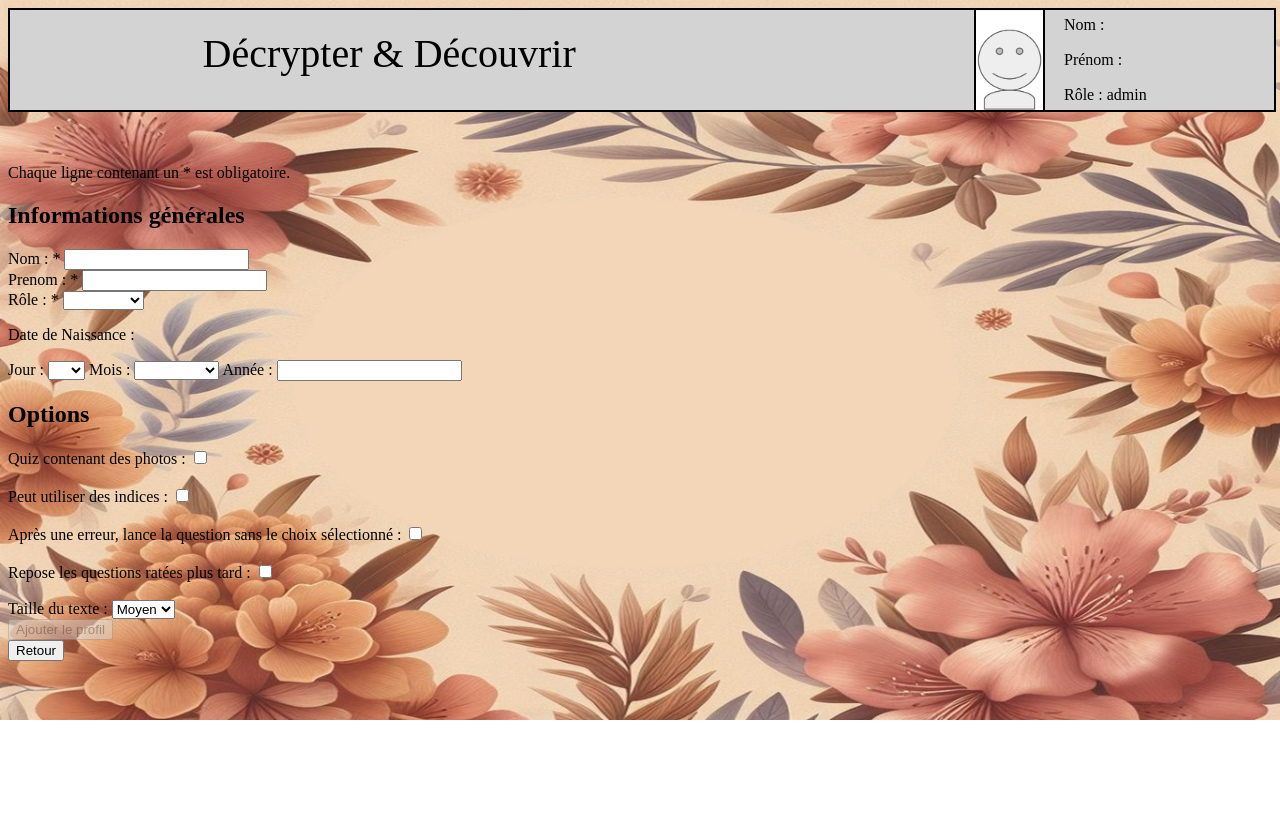
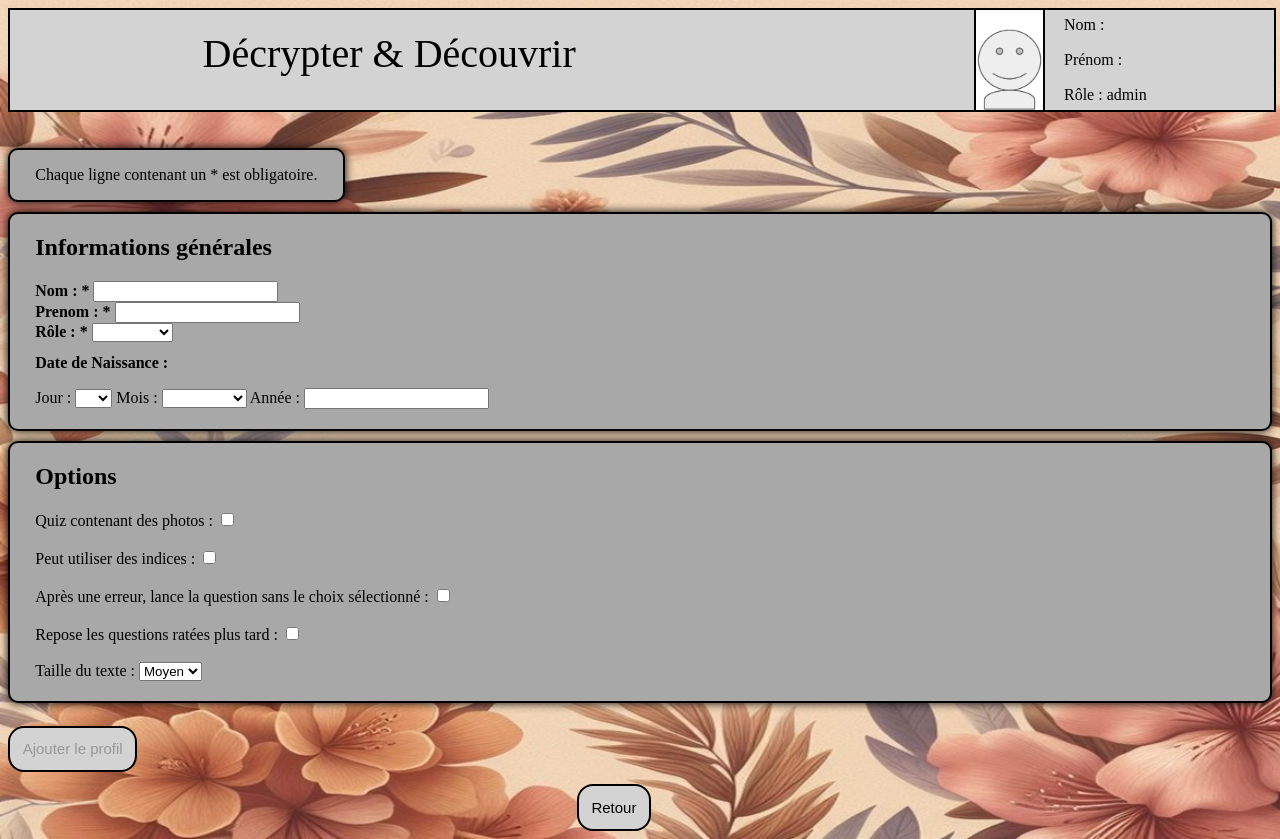
Before and after one commit to 2019-2020-ps6/2023-2024-ps6-dndeveloppers, an Angular app in the folder front-end/: page /home/listProfil in a window 1280 px wide. Both pictures are taken after a click on the button "Ajouter un profil". Before the commit the page ends 800 px from the top, so only its background shows below. Built offline with nearby package versions, Linux system fonts and the light colour scheme.

Commit message:
#63 mise en place DA création et modification profil

```diff
--- a/front-end/src/app/Profil/createProfil/createProfil.component.html
+++ b/front-end/src/app/Profil/createProfil/createProfil.component.html
@@ -1,24 +1,28 @@
 <app-header></app-header><br/><br/>
+<section class="Topbox">
     <p> Chaque ligne contenant un * est obligatoire.</p>
+</section>
+
 <form class="profil-form" [formGroup]="profilForm">
     <!--      Infos générales     -->
+    <section class="box">
         <h2> Informations générales </h2>
         <section id="infomationGenerales">
-            <label for="nom">Nom : *
+                <label class="linom" for="nom">Nom : *
                     <input class="input-custom" type="text" id="nom" [formControlName]="'nom'" required>
                 </label><br/>
 
-            <label for="prenom">Prenom : *
+                <label class="liprenom" for="prenom">Prenom : *
                     <input class="input-custom" type="text" id="prenom" [formControlName]="'prenom'" required>
                 </label><br/>
 
-            <label for="role">Rôle : *
+                <label class="lirole" for="role">Rôle : *
                     <select name="input-custom" id="role" [formControlName]="'role'" required>
                         <option *ngFor="let currentRole of RoleList" [value]="currentRole">{{currentRole}}</option>
                     </select>
                 </label><br/>
 
-            <p>Date de Naissance :</p>
+                <p class="liage">Date de Naissance :</p>
                 <label for="jour"> Jour :
                     <select name="input-custom" id="jour" [formControlName]="'jour'">
                         <option *ngFor="let currentDay of DayList" [value]="currentDay">{{currentDay}}</option>
@@ -33,8 +37,11 @@
                     <input class="input-custom" type="number" id="annee" [formControlName]="'annee'">
                 </label>
         </section>
+    </section>
 
     <!--      Options     -->
+
+    <section class="box">
         <h2> Options </h2>
         <section id="option">
             <label for="optionPhoto">Quiz contenant des photos :
@@ -57,7 +64,8 @@
                 </select>
             </label>
         </section>
+    </section>
 
-    <button type="submit" (click)="addProfil()" [disabled]="!profilForm.valid">Ajouter le profil </button>
+    <button class="valider" type="submit" (click)="addProfil()" [disabled]="!profilForm.valid">Ajouter le profil </button>
 </form>
-<button type="submit" (click)="return()">Retour</button>
+<button class="retourBouton" type="submit" (click)="return()">Retour</button>
--- a/front-end/src/app/Profil/createProfil/createProfil.component.scss
+++ b/front-end/src/app/Profil/createProfil/createProfil.component.scss
@@ -0,0 +1,107 @@
+
+.linom{
+    margin-top: 1%;
+    font-weight: bold;
+}
+
+.liprenom{
+    margin-top: 1%;
+    font-weight: bold;
+
+}
+
+.liage{
+    margin-top: 1%;
+    font-weight: bold;
+}
+
+.lirole{
+    margin-top: 1%;
+    font-weight: bold;
+}
+
+.titreSection{
+    font-weight: bold;
+}
+
+.box{
+    background-color: rgb(168, 168, 168);
+    border: 2px black solid;
+    padding-bottom: 20px;
+    margin-bottom: 10px;
+    border-radius: 10px;
+    position: relative;
+    box-shadow: 0px 0px 10px rgba(0, 0, 0, 1);
+    padding-left: 2%;
+}
+
+
+.jour, .mois, .annee{
+    margin-right: 10px;
+}
+
+.jour, #name, #Prenom{
+    margin-left: 10px;
+}
+
+.Sizefont{
+    margin-right: 8px;
+}
+
+.returnButton{
+    display: flex;
+    padding-top: 10px;
+    justify-content: center;
+}
+
+.Topbox{
+    background-color: rgb(168, 168, 168);
+    border: 2px black solid;
+    width: fit-content;
+    margin-bottom: 10px;
+    border-radius: 10px;
+    position: relative;
+    box-shadow: 0px 0px 10px rgba(0, 0, 0, 1);
+    padding-left: 2%;
+    padding-right: 2%;
+}
+
+
+.retourBouton {
+    display: inline-block;
+    text-align: center;
+    font-size: 15px;
+    background-color: lightgrey;
+    border: solid black 2px;
+    border-radius: 1rem;
+    cursor:pointer;
+    margin-top: 1%;
+    margin-left: 45%;
+    padding-left: 1%;
+    padding-right: 1%;
+    padding-top: 1%;
+    padding-bottom: 1%;
+}
+
+.retourBouton:hover {
+    background-color: darkgrey;
+}
+
+.valider {
+    display: inline-block;
+    text-align: center;
+    font-size: 15px;
+    background-color: lightgrey;
+    border: solid black 2px;
+    border-radius: 1rem;
+    cursor:pointer;
+    margin-top: 1%;
+    padding-left: 1%;
+    padding-right: 1%;
+    padding-top: 1%;
+    padding-bottom: 1%;
+}
+
+.valider:hover {
+    background-color: darkgrey;
+}
--- a/front-end/src/app/Profil/editProfil/editProfil.component.html
+++ b/front-end/src/app/Profil/editProfil/editProfil.component.html
@@ -1,7 +1,10 @@
 <app-header></app-header><br/><br/>
+<section class="Topbox">
     <p> Chaque ligne contenant un * est obligatoire.</p>
+</section>
 <form class="profil-form" [formGroup]="profilForm">
     <!--      Infos générales     -->
+    <section class="box">
         <h2> Informations générales </h2>
         <section id="infomationGenerales">
                 <label for="nom">Nom : *
@@ -33,8 +36,9 @@
                     <input class="input-custom" type="number" id="annee" [formControlName]="'annee'">
                 </label>
         </section>
-
+    </section>
     <!--      Options     -->
+    <section class="box">
         <h2> Options </h2>
         <section id="option">
             <label for="optionPhoto">Quiz contenant des photos :
@@ -57,7 +61,7 @@
                 </select>
             </label>
         </section>
-
-    <button type="submit" (click)="updateProfil()" [disabled]="!profilForm.valid">Modifier le profil </button>
+    </section>
+    <button class="valider" type="submit" (click)="updateProfil()" [disabled]="!profilForm.valid">Modifier le profil </button>
 </form>
-<button type="submit" (click)="return()">Retour</button>
+<button class="retourBouton" type="submit" (click)="return()">Retour</button>
--- a/front-end/src/app/Profil/editProfil/editProfil.component.scss
+++ b/front-end/src/app/Profil/editProfil/editProfil.component.scss
@@ -2,7 +2,6 @@
 .linom{
     margin-top: 1%;
     font-weight: bold;
-
 }
 
 .liprenom{
@@ -16,32 +15,15 @@
     font-weight: bold;
 }
 
-.imageP{
-    position: absolute;
-    left:85%;
-    top:3%;
-}
-
-.audioClass, .videoClass, .photoClass, .indiceClass, .lectureAutoClass, .nbReponseClass, .disparitionClass, .reposeClass{
-    margin-left: 10%;
+.lirole{
     margin-top: 1%;
-}
-
-.optionName, .tailleText{
-    margin-left: 2%;
-}
-.tailleText{
-    margin-top: 1%;
-    margin-bottom: 1%;
-}
-
-.tailleText{
     font-weight: bold;
 }
 
 .titreSection{
     font-weight: bold;
 }
+
 .box{
     background-color: rgb(168, 168, 168);
     border: 2px black solid;
@@ -50,18 +32,9 @@
     border-radius: 10px;
     position: relative;
     box-shadow: 0px 0px 10px rgba(0, 0, 0, 1);
+    padding-left: 2%;
 }
 
-#imageProfil{
-    position: absolute;
-    left:94%;
-    top:8%;
-    height: 100px;
-}
-
-#infoPerso{
-    height: 110px;
-}
 
 .jour, .mois, .annee{
     margin-right: 10px;
@@ -75,17 +48,59 @@
     margin-right: 8px;
 }
 
-.boite{
-    background-color: rgb(168, 168, 168);
-    border: 2px black solid;
-    margin-bottom: 10px;
-    border-radius: 10px;
-    position: relative;
-    box-shadow: 0px 0px 10px rgba(0, 0, 0, 1);
-}
-
 .returnButton{
     display: flex;
     padding-top: 10px;
     justify-content: center;
 }
+
+.Topbox{
+    background-color: rgb(168, 168, 168);
+    border: 2px black solid;
+    width: fit-content;
+    margin-bottom: 10px;
+    border-radius: 10px;
+    position: relative;
+    box-shadow: 0px 0px 10px rgba(0, 0, 0, 1);
+    padding-left: 2%;
+    padding-right: 2%;
+}
+
+.retourBouton {
+    display: inline-block;
+    text-align: center;
+    font-size: 15px;
+    background-color: lightgrey;
+    border: solid black 2px;
+    border-radius: 1rem;
+    cursor:pointer;
+    margin-top: 1%;
+    margin-left: 45%;
+    padding-left: 1%;
+    padding-right: 1%;
+    padding-top: 1%;
+    padding-bottom: 1%;
+}
+
+.retourBouton:hover {
+    background-color: darkgrey;
+}
+
+.valider {
+    display: inline-block;
+    text-align: center;
+    font-size: 15px;
+    background-color: lightgrey;
+    border: solid black 2px;
+    border-radius: 1rem;
+    cursor:pointer;
+    margin-top: 1%;
+    padding-left: 1%;
+    padding-right: 1%;
+    padding-top: 1%;
+    padding-bottom: 1%;
+}
+
+.valider:hover {
+    background-color: darkgrey;
+}
--- a/front-end/src/app/quiz/list-reponses/list-reponses.component.html
+++ b/front-end/src/app/quiz/list-reponses/list-reponses.component.html
@@ -4,7 +4,7 @@
     <button class="reponse-texte" id="third" name="button" (click)="responseSelected(2)">{{actualResponses[2].value}}</button>
     <button class="reponse-texte" id="fourth" name="button" (click)="responseSelected(3)">{{actualResponses[3].value}}</button>
     <div id="endPopup" *ngIf="endOfQuiz">
-        <p>End of quiz</p>
-        <app-comeBack class="returnButton"></app-comeBack>
+        <p class="felicitation">Félicitation, vous avez terminé le quiz !</p>
+        <app-comeBack class="PopupreturnButton"></app-comeBack>
     </div>
 </div>
--- a/front-end/src/app/quiz/list-reponses/list-reponses.component.scss
+++ b/front-end/src/app/quiz/list-reponses/list-reponses.component.scss
@@ -66,10 +66,19 @@
     left: 50%;
     top: 50%;
     transform: translate(-50%,-50%);
-
     box-shadow: 0 0 500rem 0 rgb(0, 0, 0);
     width: 500px;
     height: 500px;
+    border: 2px black solid;
     border-radius: 1rem;
-    background-color: white;
+    background-color: rgb(169, 166, 166);
+    padding-left: 3%;
+    padding-right: 3%;
+    text-align: center;
 }
+
+
+.felicitation{
+    font-family: "OpenDyslexic", sans-serif;
+    font-weight: bold;
+}
--- a/front-end/src/styles.scss
+++ b/front-end/src/styles.scss
@@ -3,4 +3,6 @@ body {
   background-image: url('./assets/fond/fond3.jpg');
   background-size: cover;
   background-repeat: no-repeat;
+  height: 100%;
+  position: relative;
 }
```
Lines whose indentation alone changed are shown as unchanged.
